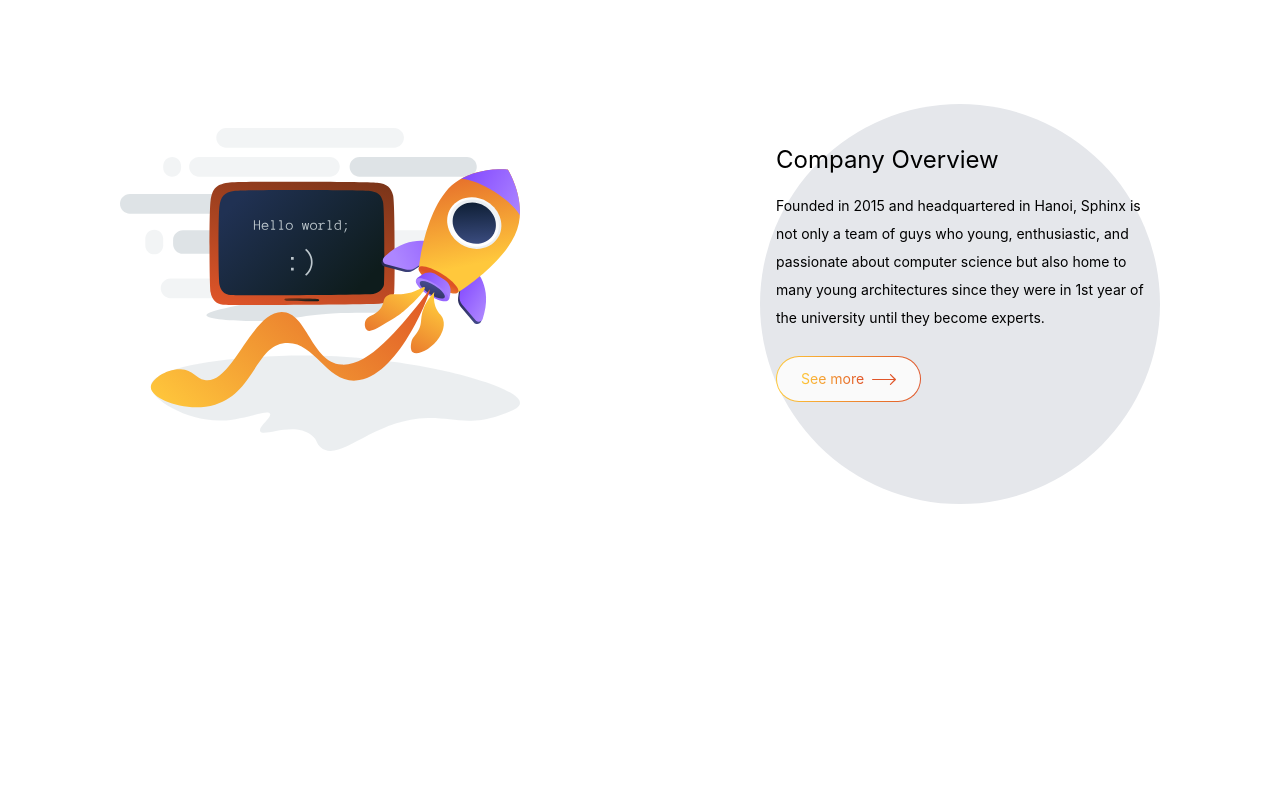
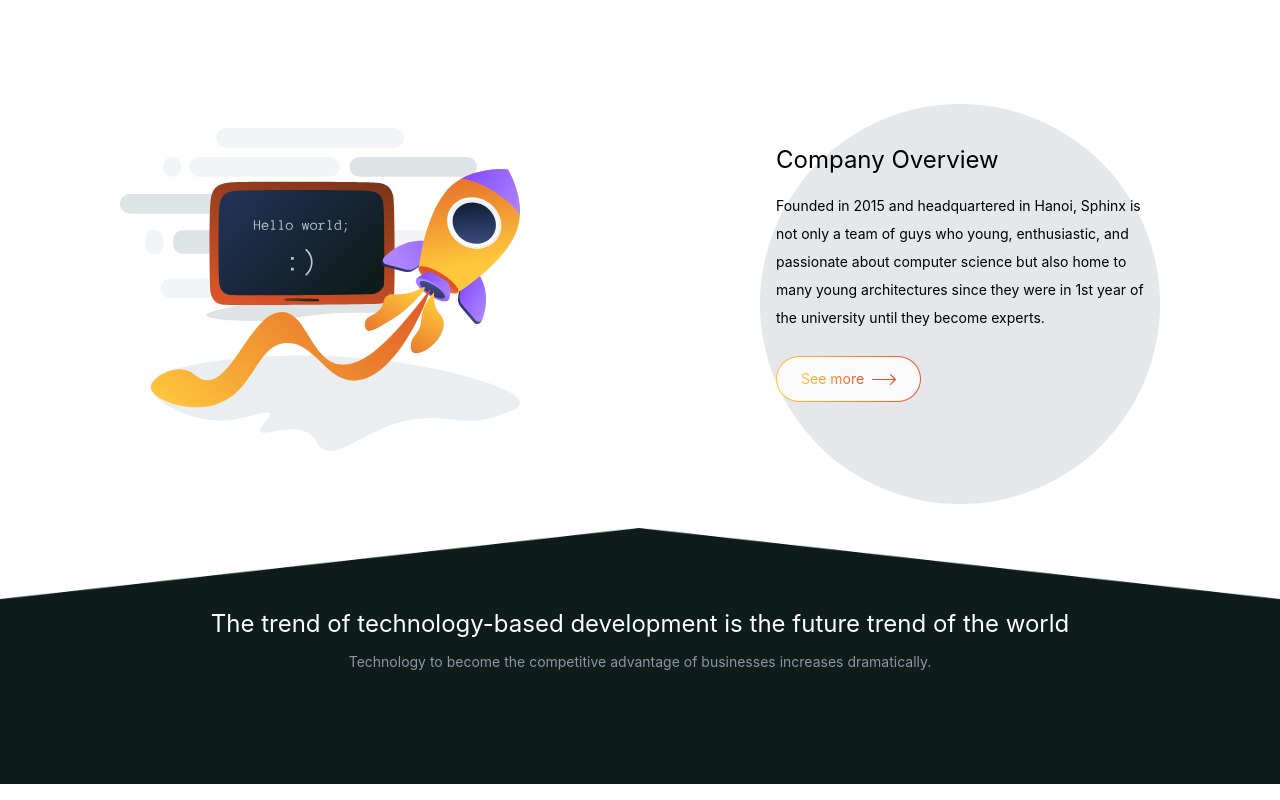
Before and after one commit to sphinx-software/sphinx-website-nextjs, a Next.js app: page / in a window 1280 px wide. Built offline with nearby package versions, Linux system fonts and the light colour scheme; a web font is replaced by a local one.

Commit message:
implement introduce company tendency

```diff
--- a/components/Home/CompanyTendency.tsx
+++ b/components/Home/CompanyTendency.tsx
@@ -1,7 +1,21 @@
 import { FunctionComponent } from 'react'
 
 const CompanyTendency: FunctionComponent = () => {
-  return <div>CompanyTendency</div>
+  return (
+    <div
+      style={{ backgroundImage: "url('/companyTendencyBg.png')" }}
+      className='h-64 w-full bg-cover px-3 py-20 md:px-24'
+    >
+      <h2 className='text-white font-normal text-2xl text-center leading-8'>
+        The trend of technology-based development is the future trend of the
+        world
+      </h2>
+      <h3 className='text-center text-gray-350 text-sm py-2 leading-7'>
+        Technology to become the competitive advantage of businesses increases
+        dramatically.
+      </h3>
+    </div>
+  )
 }
 
 export default CompanyTendency
--- a/pages/index.tsx
+++ b/pages/index.tsx
@@ -1,5 +1,5 @@
 import Head from 'next/head'
-import { CompanyOverview } from '../components'
+import { CompanyOverview, CompanyTendency } from '../components'
 
 export default function Home() {
   return (
@@ -11,6 +11,7 @@ export default function Home() {
       </Head>
       <main>
         <CompanyOverview />
+        <CompanyTendency />
       </main>
     </div>
   )
```
